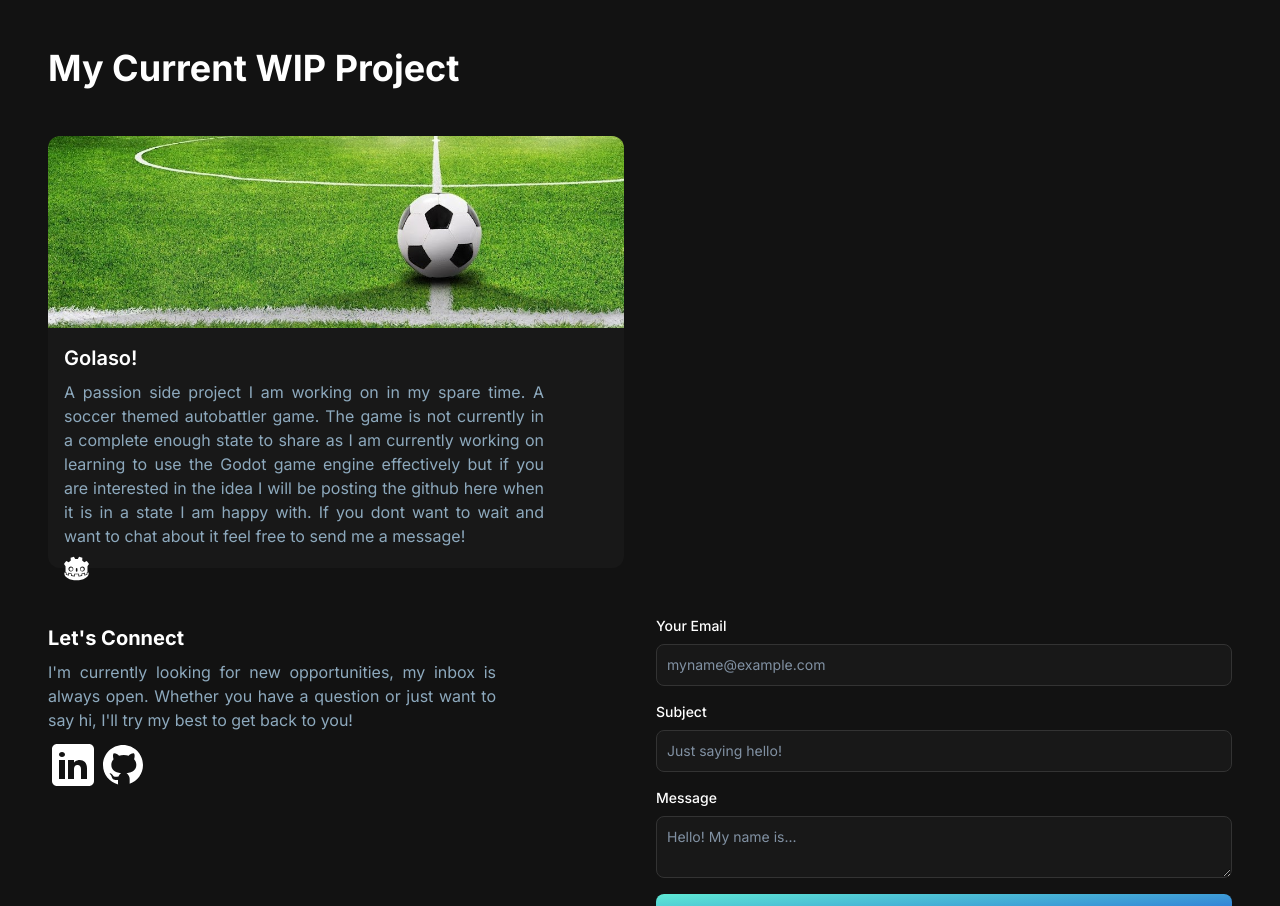
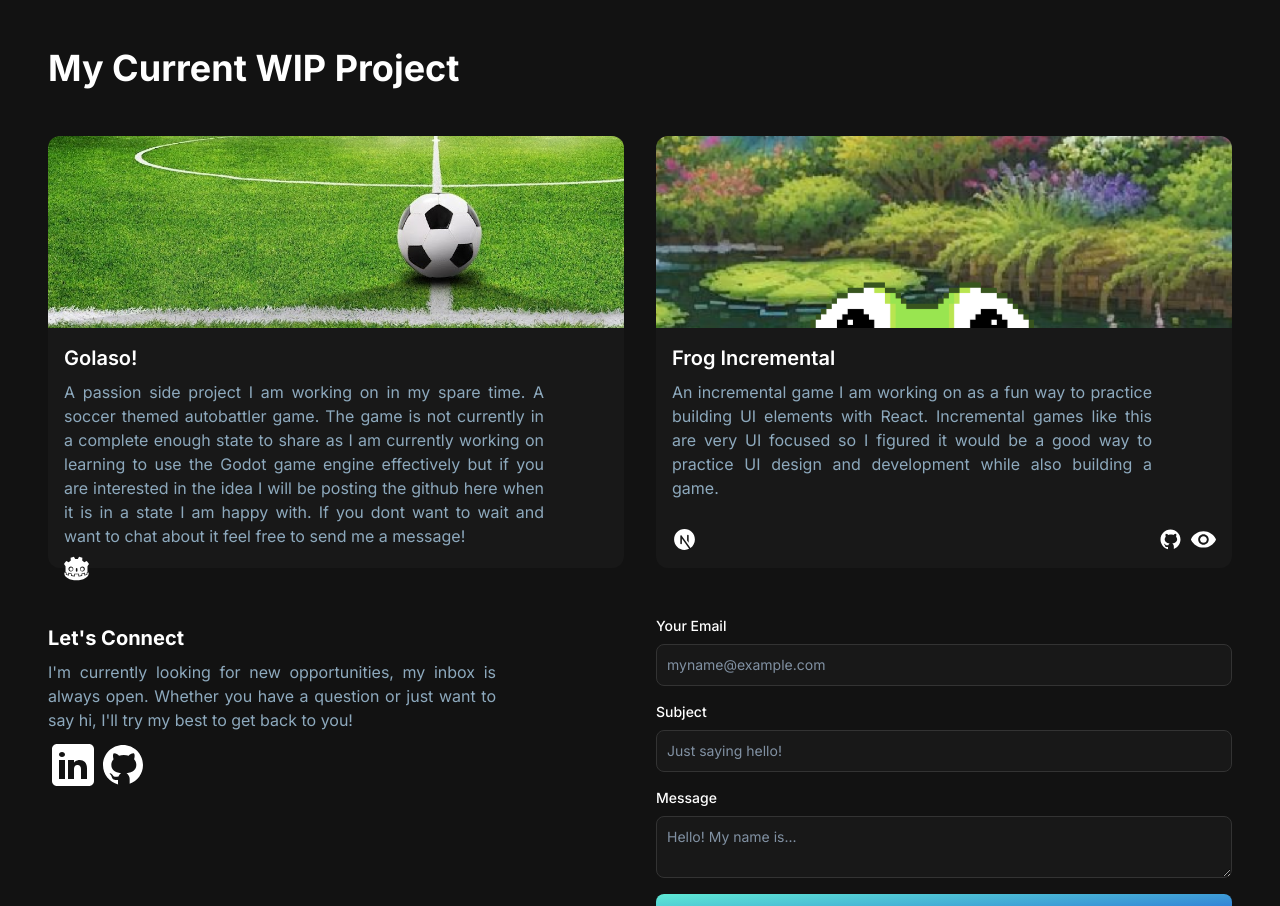
Before and after one commit to rayafarhadi/rayafarhadi.github.io, a Next.js app: page / in a window 1280 px wide. Shown: the part 1900-2806 px from the top of the page. Built offline with nearby package versions, Linux system fonts and the light colour scheme.

Commit message:
Added frog incremental under WIP Projects

```diff
--- a/app/components/projects/ProjectSection.jsx
+++ b/app/components/projects/ProjectSection.jsx
@@ -51,11 +51,19 @@ const WIPProjectData = [
     description:
       "A passion side project I am working on in my spare time. A soccer themed autobattler game. The game is not currently in a complete enough state to share as I am currently working on learning to use the Godot game engine effectively but if you are interested in the idea I will be posting the github here when it is in a state I am happy with. If you dont want to wait and want to chat about it feel free to send me a message!",
     image: "/images/soccer.jpg",
-    tech: [
-      { id: 1, name: "Godot" },
-    ],
+    tech: [{ id: 1, name: "Godot" }],
     gitUrl: "/",
     previewUrl: "/",
+  },
+  {
+    id: 5,
+    title: "Frog Incremental",
+    description:
+      "An incremental game I am working on as a fun way to practice building UI elements with React. Incremental games like this are very UI focused so I figured it would be a good way to practice UI design and development while also building a game.",
+    image: "/images/frog-pond.png",
+    tech: [{ id: 1, name: "NextJS" }],
+    gitUrl: "https://github.com/rayafarhadi/Frog-Incremental",
+    previewUrl: "https://rayafarhadi.github.io/Frog-Incremental/",
   },
 ];
 
```
Also changed, not shown: public/images/frog-pond.png (added).
